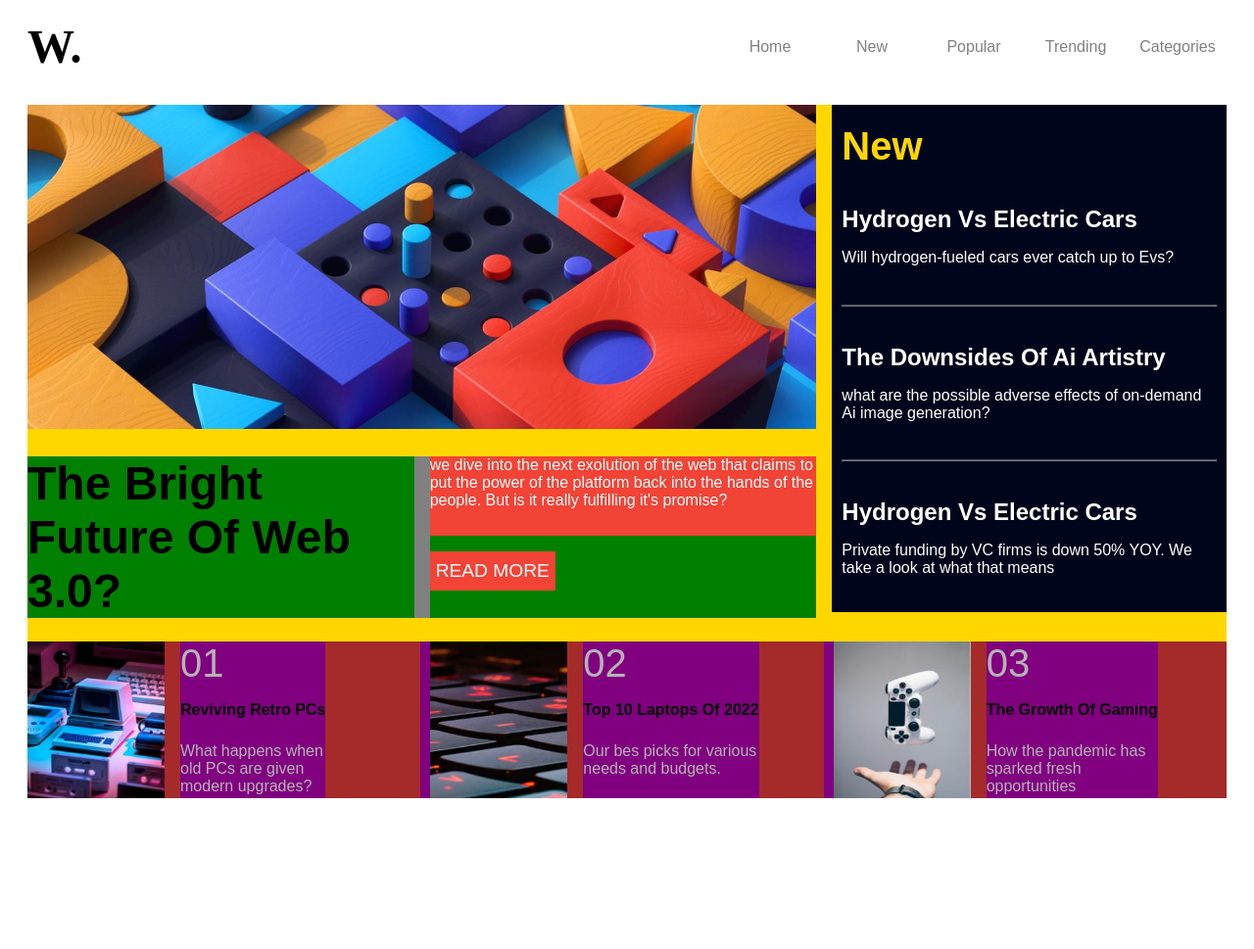
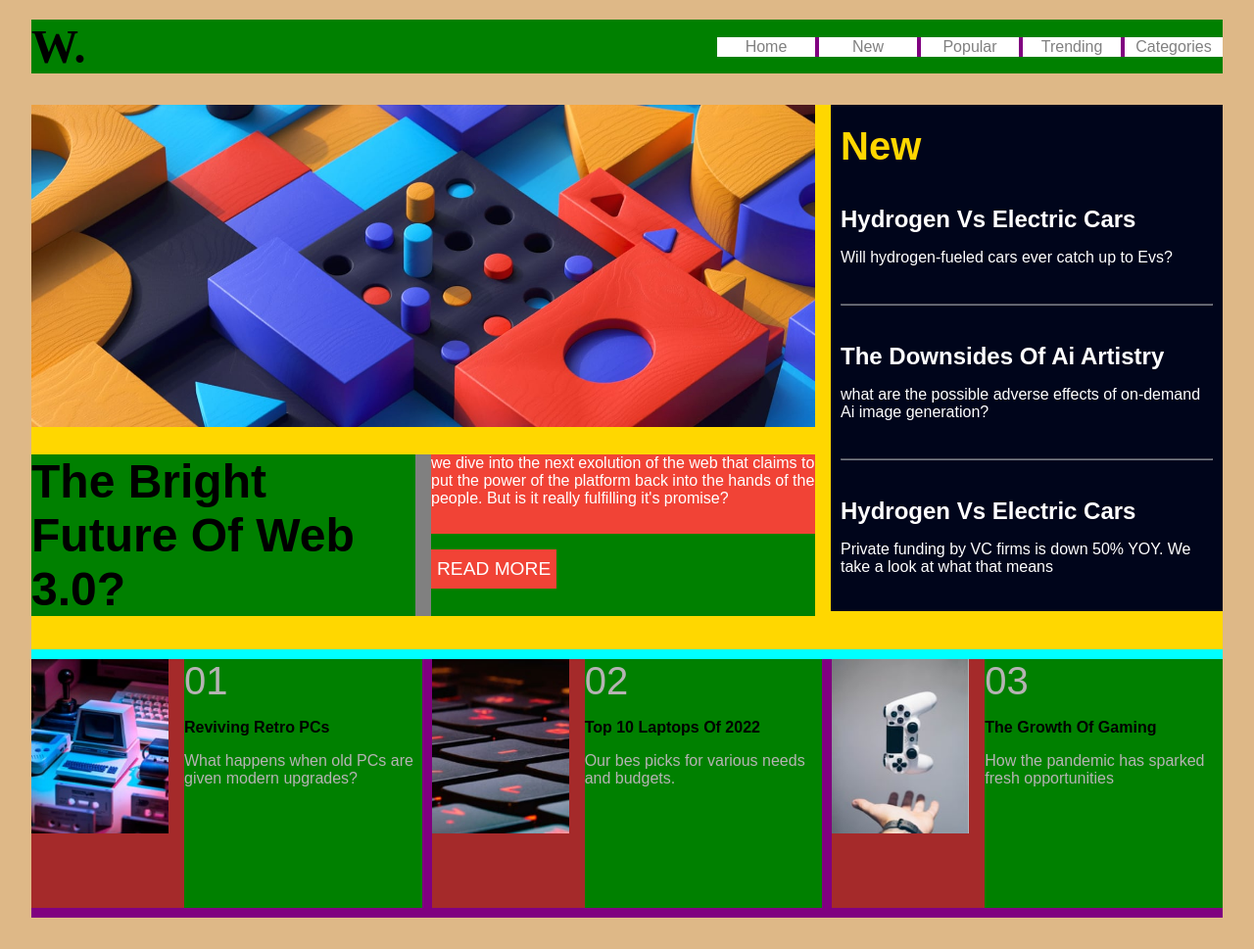
Before and after one commit to RashJrEdmund/News-homepage, a plain HTML site: page index.html in a window 1280 px wide. Shown: the whole page at 98% size. Before the commit the page ends 847 px from the top, so only its background shows below. Drawn offline with Linux system fonts and the light colour scheme.

Commit message:
almost finishing

```diff
--- a/assets/styles/style.css
+++ b/assets/styles/style.css
@@ -1,15 +1,24 @@
 body {
   margin: 0;
 	color: #b6b3b3;
+	background-color: burlywood;
 }
 
 nav {
-	width: 98vw;
+	background-color: green;
+	width: 95vw;
 	max-width: 1224px;
 	margin: 20px auto;
 	display: flex;
 	justify-content: space-between;
 	align-items: center;
+	position: relative;
+}
+
+nav > div {
+	position: absolute;
+	right: 0;
+	background-color: purple;
 }
 
 nav header {
@@ -29,8 +38,9 @@ nav button {
 /* ENDING THE NAV AND STARTING THE WHOLE SECTION */
 
 .whole {
-	background-color: purple;
-	width: 98vw;
+	background-color: aqua;
+	width: 95vw;
+	height: fit-content;
 	max-width: 1224px;
 	display: grid;
 	margin: 2rem auto;
@@ -38,7 +48,9 @@ nav button {
 }
 
 .sub-whole {
-	width: 100%;
+	width: 95vw;
+	max-width: 1224px;
+	padding-bottom: 10px;
 	background-color: gold;
 	display: grid;
 	grid-template-columns: 2fr 1fr;
@@ -123,32 +135,34 @@ hr {
 }
 
 .whole-foot {
-	background-color: purple;
-	display: grid;
-	grid-template-columns: repeat(3, 1fr);
-}
-
-.whole-foot {
+	padding-bottom: 10px;
+	margin-top: 10px;
 	background-color: purple;
 	display: grid;
 	grid-template-columns: repeat(3, 1fr);
 	gap: 10px;
+	height: fit-content;
+	max-width: 1224px;
+	width: 95vw;
 }
 
 .whole-foot .foot-divs {
 	background-color: brown;
 	display: flex;
 	gap: 1rem;
+	height: 100%;
+	width: 100%;
+}
+
+.foot-divs img {
+	height: 70%;
 }
 
 .foot-divs > div {
-	background-color: purple;
-	position: relative;
-}
-
-.foot-divs img {
-	height: 160px;
-	width: 140px;
+	background-color: green;
+	width: 100%;
+	height: 100%;
+	word-wrap: break-word;
 }
 
 .whole-foot .number {
@@ -166,12 +180,10 @@ hr {
 
 .whole-foot p {
 	font-size: 1rem;
-	position: absolute;
-	margin-bottom: 0;
 }
 
-@media only screen and (max-width: 600px){
+/* @media only screen and (max-width: 600px){
 	.sub-whole {
 		grid-template-columns: 1fr;
 	}
-}
+} */
```
